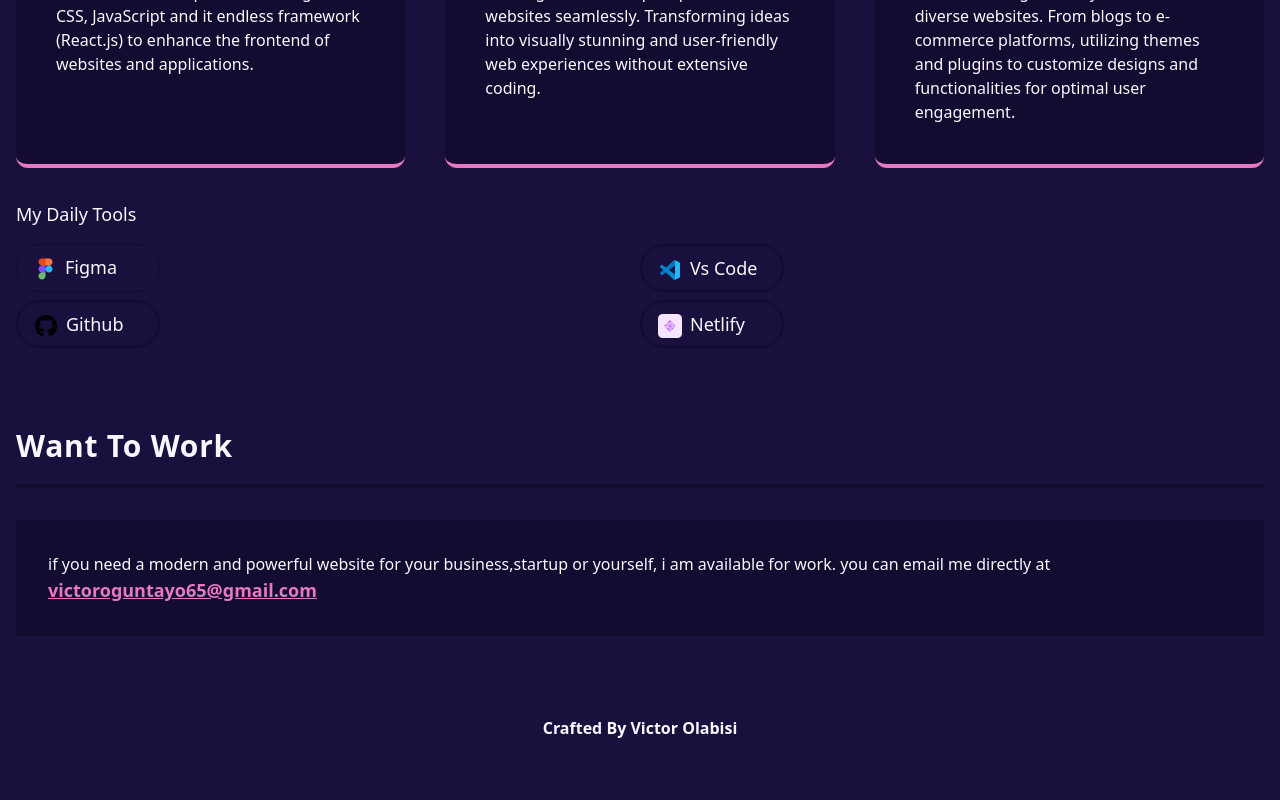
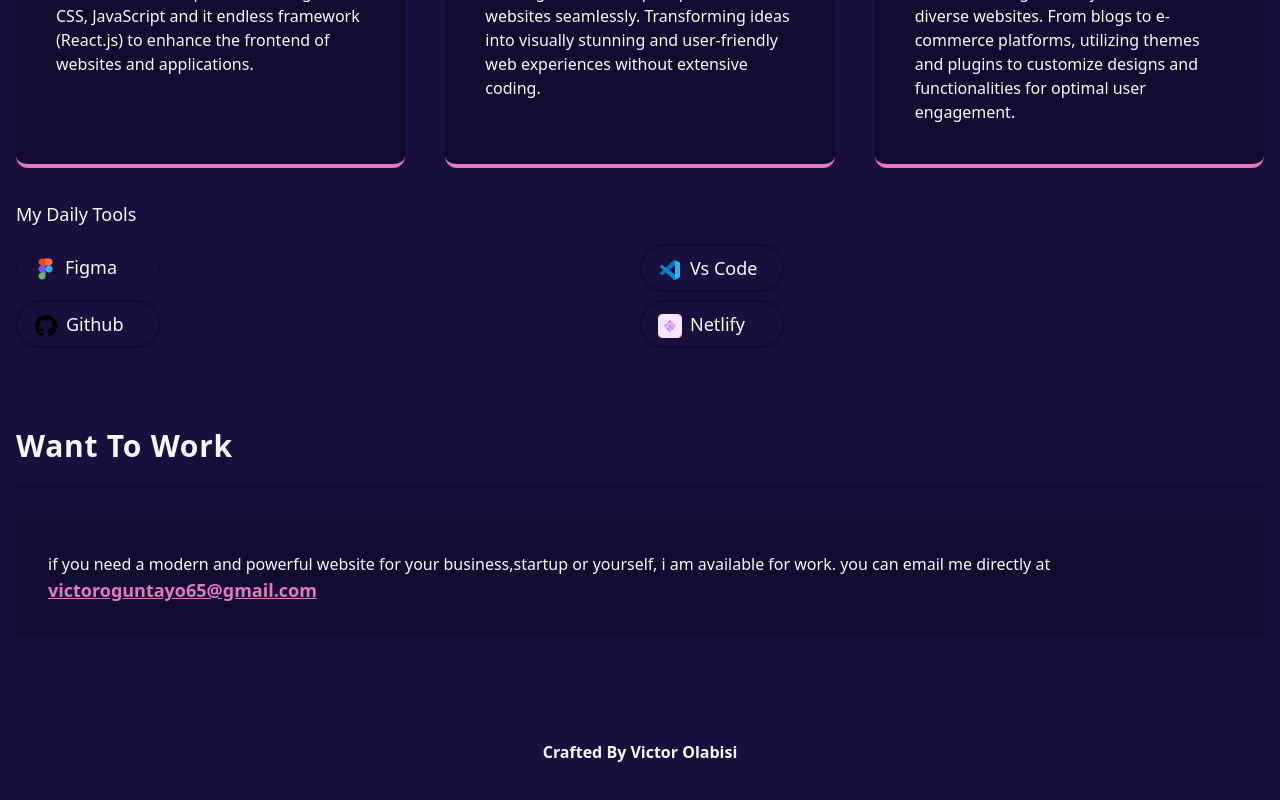
Before and after one commit to vtechwise/reactjs-portfolio, a React (Vite) app: page / in a window 1280 px wide. Shown: the part 2205-3005 px from the top of the page. Built offline with nearby package versions, Linux system fonts and the light colour scheme.

Commit message:
small fix

```diff
--- a/src/pages/Landing.jsx
+++ b/src/pages/Landing.jsx
@@ -17,7 +17,7 @@ const Landing = () => {
           </p>
         </div>
       </section>
-      <section className="grid place-items-center section-margin" >
+      <section className="grid place-items-center py-6" >
         <div><p className="capitalize font-semibold">crafted by victor olabisi</p></div>
       </section>
     </>
```
